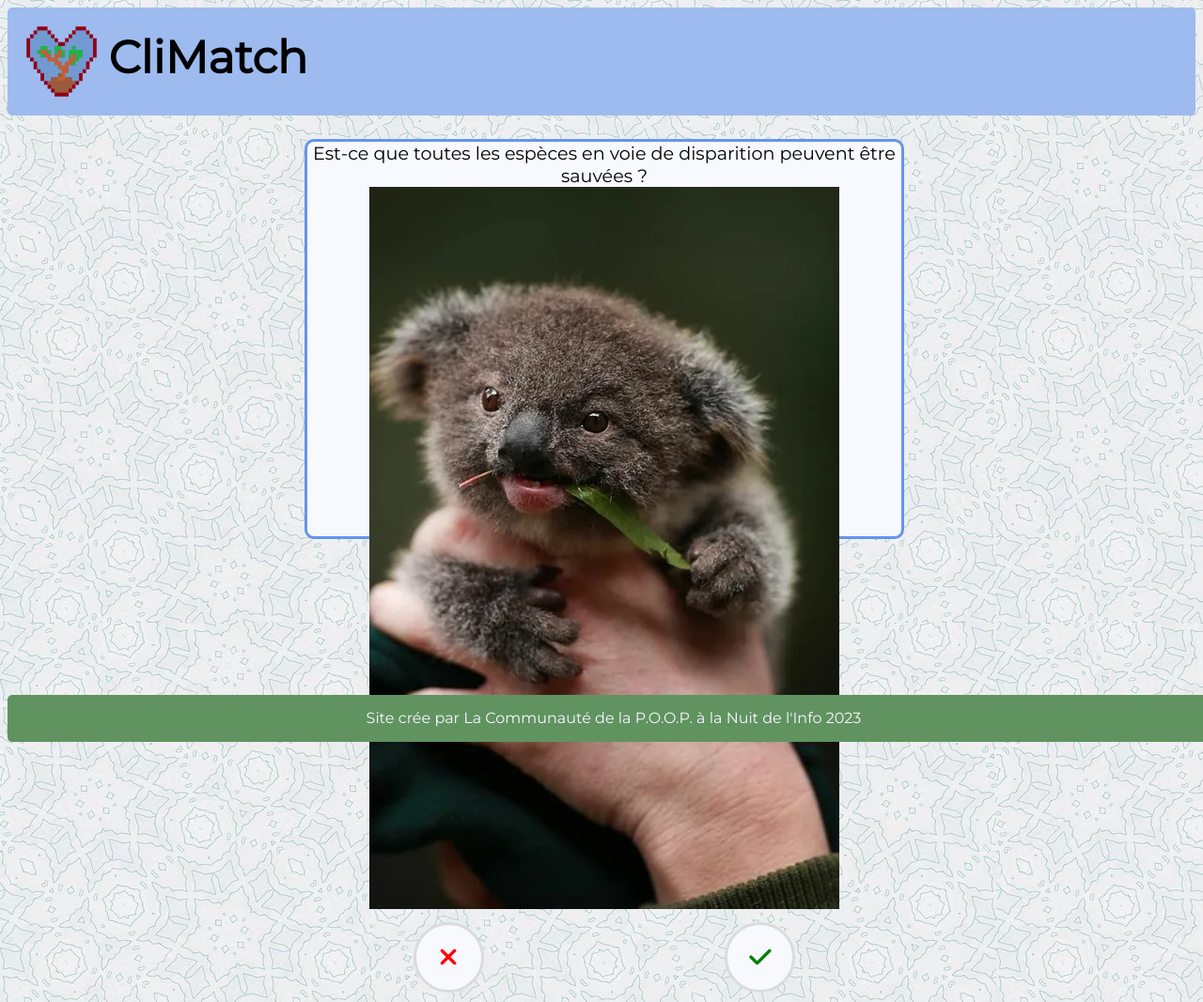
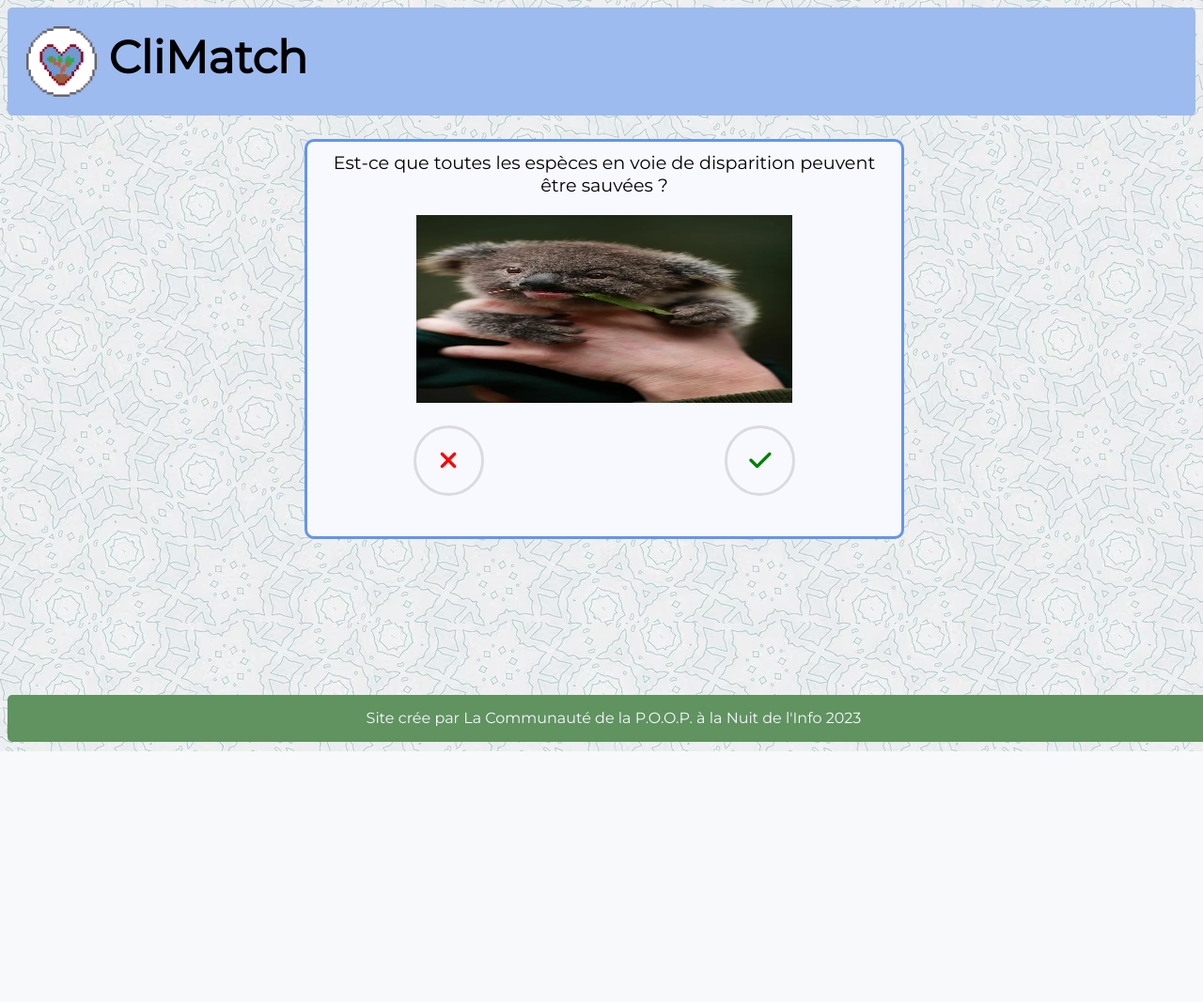
Before and after one commit to AuriLeBG/Communaut-DeLaPOOP, a PHP site: page /pages/home.php in a window 1280 px wide. Shown: the whole page at 94% size. After the commit the page ends 800 px from the top, so only its background shows below. Run offline with PHP 8.4, Linux system fonts and the light colour scheme; some libraries are stand-ins or nearby versions.

Commit message:
css amend

```diff
--- a/css/style.css
+++ b/css/style.css
@@ -12,6 +12,7 @@ body{
     width : 75px;
     margin: 10px;
     background-color: ghostwhite;
+    align-content: baseline;
 }
 
 footer {
@@ -97,8 +98,20 @@ footer {
 #titleAnswer{
     font-weight: bold;
     font-size: x-large;
+    padding: 10px;
 }
 
-#details{
+#card_image{
+    width: 400px;
+    height: 200px;
+    overflow: hidden;
+    padding: 10px;
+}
 
+#divButtons{
+    vertical-align: bottom;
 }
+
+#title{
+    padding: 10px;
+}
--- a/pages/header.php
+++ b/pages/header.php
@@ -3,7 +3,7 @@
     <div id="menu">
         <a href="../index.php" id="titlelogo">
             <div id="main-title">
-                <img id="logo" src="../image/logo.png">
+                <img id="logo" src="../image/pixil-layer-Background.png">
                 CliMatch
             </div>
         </a>
```
